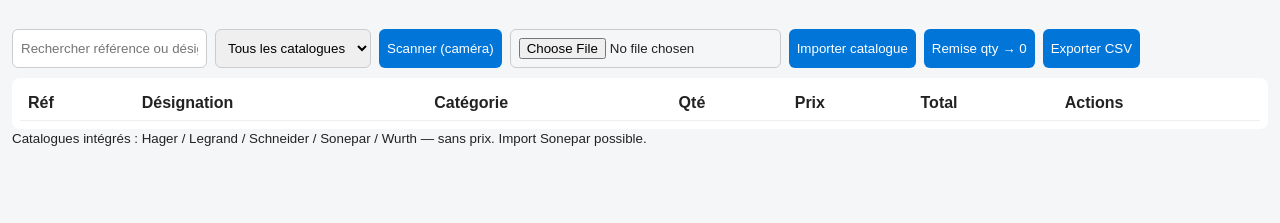
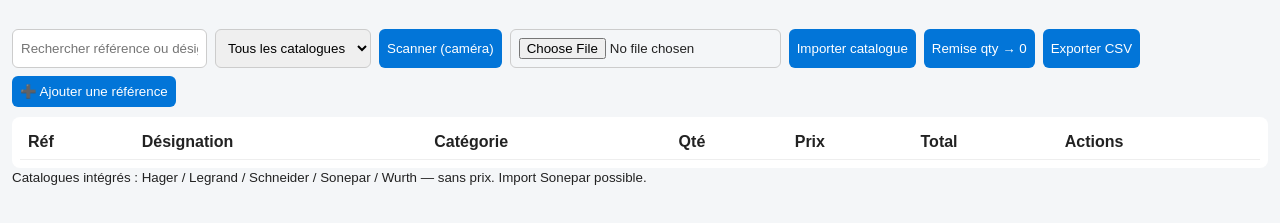
Before and after one commit to jselectricite-ux/Inventaire-cabanon, a plain HTML site: page index.html in a window 1280 px wide. Shown: the part 73-296 px from the top of the page. Drawn offline with Linux system fonts and the light colour scheme; files that its build step writes are made by us from their sources; files whose address does not match are found by name.

Commit message:
Update index.html

```diff
--- a/index.html
+++ b/index.html
@@ -28,6 +28,7 @@
       <button id="importBtn">Importer catalogue</button>
       <button id="resetQtyBtn">Remise qty → 0</button>
       <button id="exportBtn">Exporter CSV</button>
+      <button id="addManualBtn">➕ Ajouter une référence</button>
     </section>
 
     <section id="scanner" style="display:none;"></section>
```
